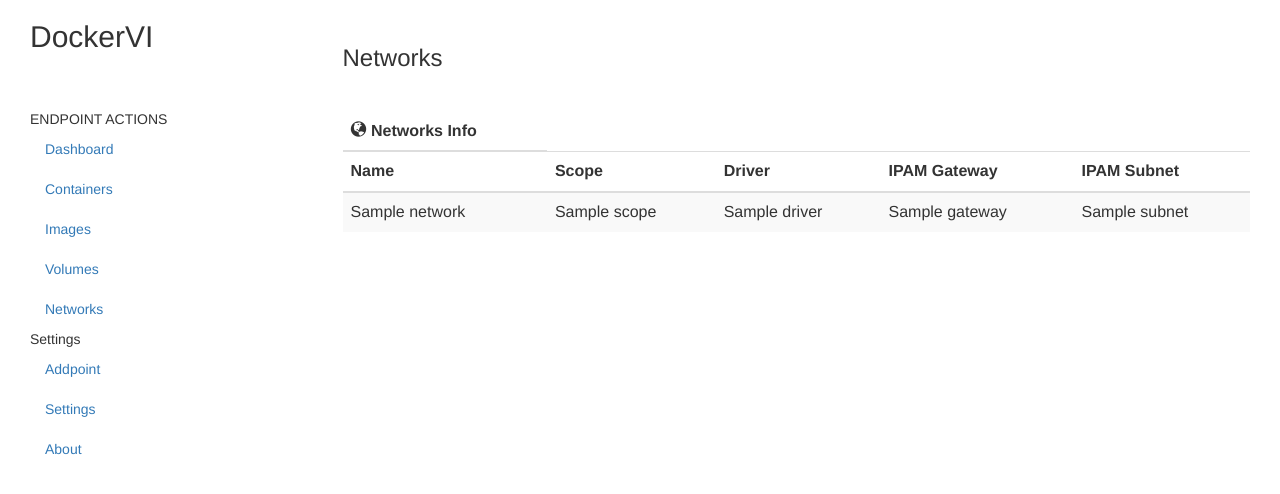
After one commit to pumpkinpies/DockerVI, a Django app: template templates/network.html in a window 1280 px wide. The commit adds this page. Shown: the top 494 px of the page. Run offline with Django 3.2, Linux system fonts and the light colour scheme; the template is opened without the code that fills it: most values are stand-ins (such as "Sample title", 1, 10 or a date in 2020); some libraries are stand-ins or nearby versions.

Commit message:
network and image

```diff
--- a/dockervi/urls.py
+++ b/dockervi/urls.py
@@ -15,9 +15,11 @@ Including another URLconf
 """
 from django.conf.urls import url
 from django.contrib import admin
-from .views import Dashboard
+from .views import Dashboard, Images, Networks
 
 urlpatterns = [
     url(r'^admin/', admin.site.urls),
     url(r'^$', Dashboard),
+    url(r'^Images$', Images),
+    url(r'^Networks$',Networks),
 ]
--- a/templates/base.html
+++ b/templates/base.html
@@ -29,19 +29,19 @@
                         ENDPOINT ACTIONS
                     </li>
                     <li class="active">
-                        <a href="#">Dashboard</a>
+                        <a href="/">Dashboard</a>
                     </li>
                     <li>
                         <a href="#">Containers</a>
                     </li>
                     <li>
-                        <a href="#">Images</a>
+                        <a href="/Images">Images</a>
                     </li>
                     <li>
                         <a href="#">Volumes</a>
                     </li>
                     <li>
-                        <a href="#">Networks</a>
+                        <a href="/Networks">Networks</a>
                     </li>
                     <li class="nav-header">
                         Settings
@@ -61,5 +61,7 @@
             </div>
             {% block content %}
             {% endblock %}
+         </div>
+     </div>
 </body>
 </html>
--- a/templates/index.html
+++ b/templates/index.html
@@ -11,7 +11,7 @@
                     <thead>
                         <tr>
                             <th>
-                                <span class="glyphicon glyphicon-globe" aria-hidden="true"></span> Host Info
+                                <span class="glyphicon glyphicon-dashboard" aria-hidden="true"></span> Host Info
                             </th>
                             <th>
                             </th>
--- /dev/null
+++ b/templates/network.html
@@ -0,0 +1,60 @@
+<!-- network.html -->
+{% extends "base.html" %}
+{% block content %}
+            <div class="col-md-9">
+                <h5>&nbsp;</h5>
+                <h3>
+                    Networks
+                </h3>
+                <h4>&nbsp;</h4>
+
+                <table class="table table-striped">
+                    <thead>
+                        <tr>
+                            <th>
+                                <span class="glyphicon glyphicon-globe" aria-hidden="true"></span> Networks Info
+                            </th>
+                        </tr>
+                        <tr>
+                            <th>
+                                Name
+                            </th>
+                            <th>
+                                Scope
+                            </th>
+                            <th>
+                                Driver
+                            </th>
+                             <th>
+                                IPAM Gateway
+                            </th>
+                             <th>
+                                IPAM Subnet
+                            </th>
+                        </tr>
+                    </thead>
+
+                    <tbody>
+                        {% for network in networklist %}
+                        <tr>
+                            <td>
+                               {{ network.Name }}
+                            </td>
+                            <td>
+                                {{ network.Scope }}
+                            </td>
+                            <td>
+                                {{ network.Driver }}
+                            </td>
+                            <td>
+                                {{ network.Gateway }}
+                            </td>
+                            <td>
+                                {{ network.Subnet }}
+                            </td>
+                        </tr>
+                        {% endfor %}
+                    </tbody>
+                </table>
+            </div>
+{% endblock %}
--- a/test.py
+++ b/test.py
@@ -1,4 +1,4 @@
 import docker
 client = docker.from_env()
-Info = client.networks.list()
+Info = client.networks.list(names='host',greedy=True)
 print (Info)
```
Also changed, not shown: dockervi/views.py (+29 -0 lines), templates/image.html (added, +41 -0 lines).
